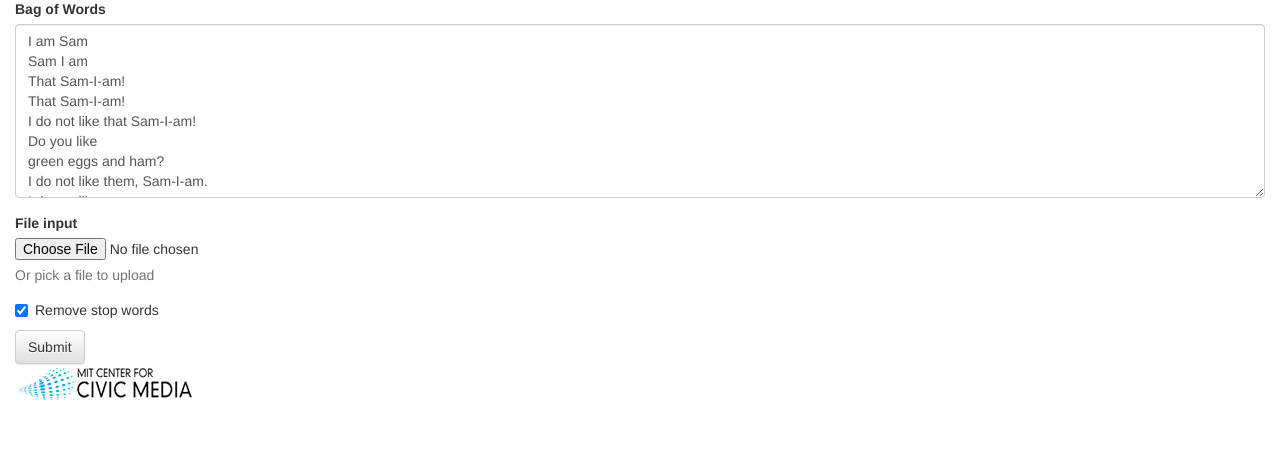
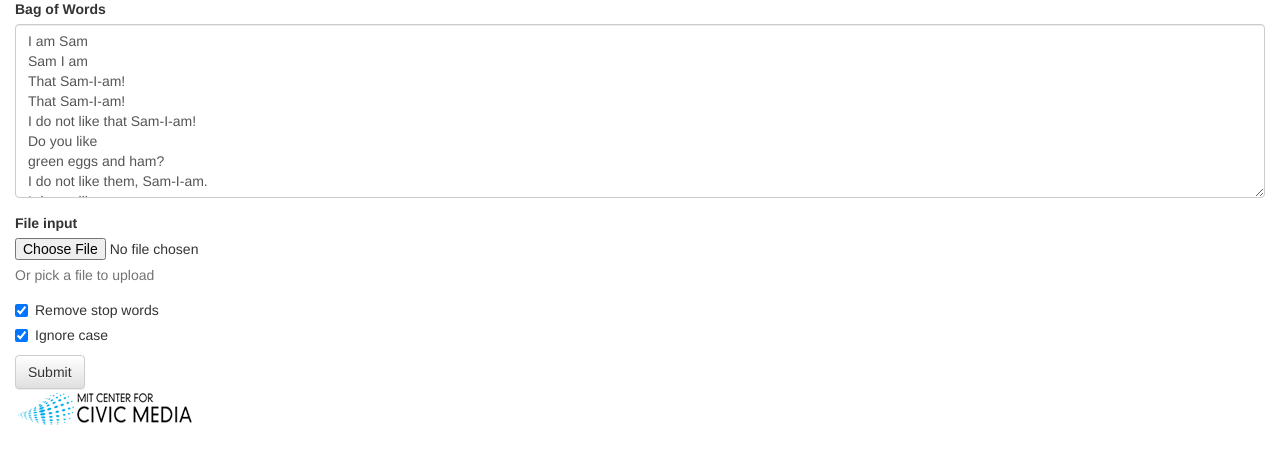
Before and after one commit to wpli/Word-Counter, a Flask app: page / in a window 1280 px wide. Shown: the part 143-607 px from the top of the page. Run offline with Flask 2, Linux system fonts and the light colour scheme; some libraries are stand-ins or nearby versions.

Commit message:
ignore case option

```diff
--- a/templates/home.html
+++ b/templates/home.html
@@ -36,6 +36,11 @@ I would not like them anywhere.
       <input type="checkbox" checked name="removeStopWords"> Remove stop words
     </label>
   </div>
+  <div class="checkbox">
+    <label>
+      <input type="checkbox" checked name="ignoreCase"> Ignore case
+    </label>
+  </div>
   <button type="submit" class="btn btn-default">Submit</button>
 </form>
 {% endblock %}
```
